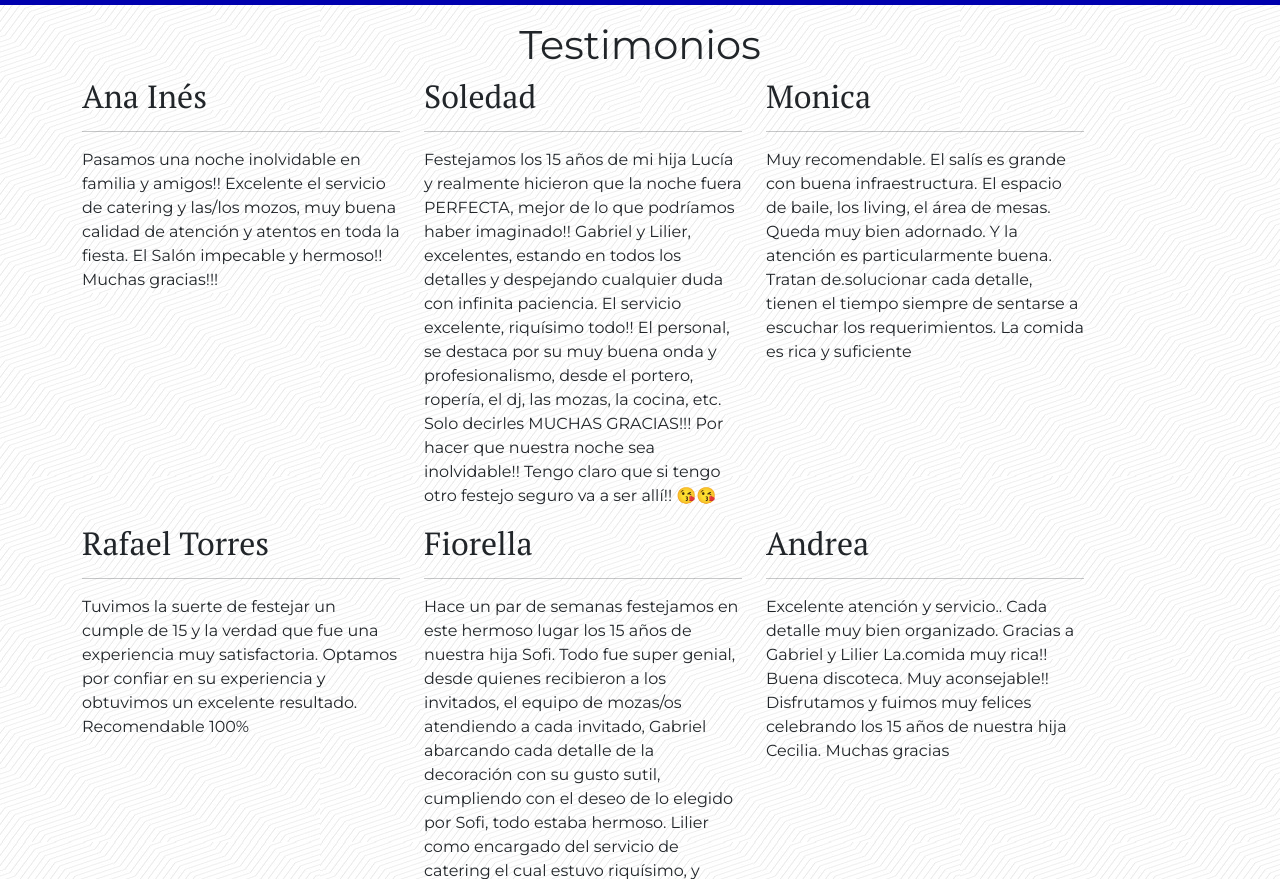
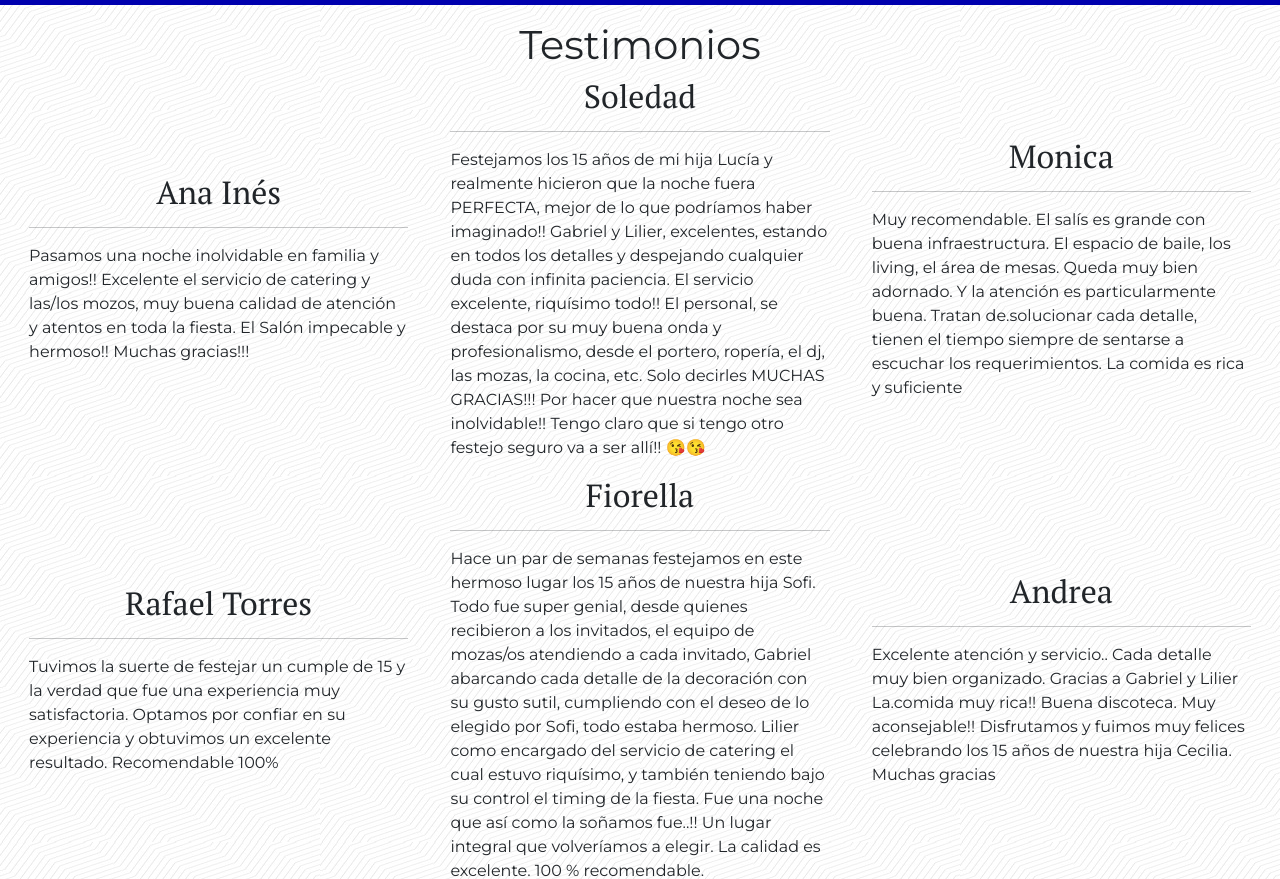
Before and after one commit to NunezSantiago/coderhousedesarrolloweb, a website: page pages/testimonios.html in a window 1280 px wide. Shown: the part 73-952 px from the top of the page. Drawn offline with nearby package versions, Linux system fonts and the light colour scheme.

Commit message:
Se corrigen errores en la pagina Testimonios

```diff
--- a/pages/testimonios.html
+++ b/pages/testimonios.html
@@ -44,9 +44,8 @@
     <h1>Testimonios</h1>
 </header>
 <main>
-    <section class="container">
-        <div class="row">
-            <div class="col-md-6 col-xl-4 mb-4 mb-lg-0 testimonio">
+    <section class="mx-2 mt-2 d-flex flex-wrap justify-content-around align-items-center">
+        <div class="testimonio">
             <h2>Ana Inés</h2>
             <hr>
             <p>Pasamos una noche inolvidable en familia y amigos!!
@@ -55,7 +54,7 @@
                 Muchas gracias!!!
             </p>
         </div>
-            <div class="col-md-6 col-xl-4 testimonio">
+        <div class="testimonio">
             <h2>Soledad</h2>
             <hr>
             <p>Festejamos los 15 años de mi hija Lucía y realmente hicieron que la noche fuera PERFECTA, mejor de lo que podríamos haber imaginado!!
@@ -64,7 +63,7 @@
                 Solo decirles MUCHAS GRACIAS!!! Por hacer que nuestra noche sea inolvidable!! Tengo claro que si tengo otro festejo seguro va a ser allí!! 😘😘
             </p>
         </div>
-            <div class="col-md-6 col-xl-4 testimonio">
+        <div class="testimonio">
             <h2>Monica</h2>
             <hr>
             <p>Muy recomendable. El salís es grande con buena infraestructura. El espacio de baile, los living, el área de mesas. Queda muy bien adornado.
@@ -72,14 +71,14 @@
                 La comida es rica y suficiente
             </p>
         </div>
-            <div class="col-md-6 col-xl-4 testimonio">
+        <div class="testimonio">
             <h2>Rafael Torres</h2>
             <hr>
             <p>Tuvimos la suerte de festejar un cumple de 15 y la verdad que fue una experiencia muy satisfactoria.
                 Optamos por confiar en su experiencia y obtuvimos un excelente resultado. Recomendable 100%
             </p>
         </div>
-            <div class="col-md-6 col-xl-4 testimonio">
+        <div class="testimonio">
             <h2>Fiorella</h2>
             <hr>
             <p>Hace un par de semanas festejamos en este hermoso lugar los 15 años de nuestra hija Sofi. Todo fue super genial, desde quienes recibieron a los invitados,
@@ -89,7 +88,7 @@
                 Un lugar integral que volveríamos a elegir. La calidad es excelente. 100 % recomendable.
             </p>
         </div>
-            <div class="col-md-6 col-xl-4 testimonio">
+        <div class="testimonio">
             <h2>Andrea</h2>
             <hr>
             <p>Excelente atención y servicio.. Cada detalle muy bien organizado. Gracias a Gabriel y Lilier
@@ -97,8 +96,8 @@
                 Muy aconsejable!! Disfrutamos y fuimos muy felices celebrando los 15 años de nuestra hija Cecilia. Muchas gracias
             </p>
         </div>
-        </div>
     </section>
+
 </main>
 <footer class="d-flex">
     <div>
--- a/scss/_commons.scss
+++ b/scss/_commons.scss
@@ -1,5 +1,6 @@
 * {
   font-weight: $standardFontWeight;
+  box-sizing: border-box;
 }
 
 body {
@@ -28,12 +29,12 @@ h2 {
   font-family: $headingFont;
 }
 
-.roundedButton {
+.generalButton {
   text-decoration: none;
   color: #000;
   padding: 10px 25px;
   border: #1b3039 outset;
-  border-radius: 50px;
+
   background: #d9d9d9;
   transition: .2s;
   &:hover{
@@ -42,3 +43,8 @@ h2 {
     text-decoration: none;
   }
 }
+
+.roundedButton{
+  @extend .generalButton;
+  border-radius: 50px;
+}
--- a/scss/_other.scss
+++ b/scss/_other.scss
@@ -4,13 +4,20 @@
   padding: $verticalSpacing $horizontalSpacing;
 }
 //Testimonios
-.testimoniosHeader {
-  padding: $verticalSpacing 0px;
+
+.testimonio{
+  width: 100%;
+  @media(min-width: 768px){
+    width: 40%
+  }
+  @media(min-width: 1140px){
+    width: 30%
+  }
+  h2{
+    text-align: center;
+  }
 }
 
-.testimonio {
-  width: $w30;
-}
 //Propuesta
 .oferta{
   figure{
```
Also changed, not shown: index.html (+1 -1 lines), css/main.css, 1 other file. Lines whose indentation alone changed are shown as unchanged.
